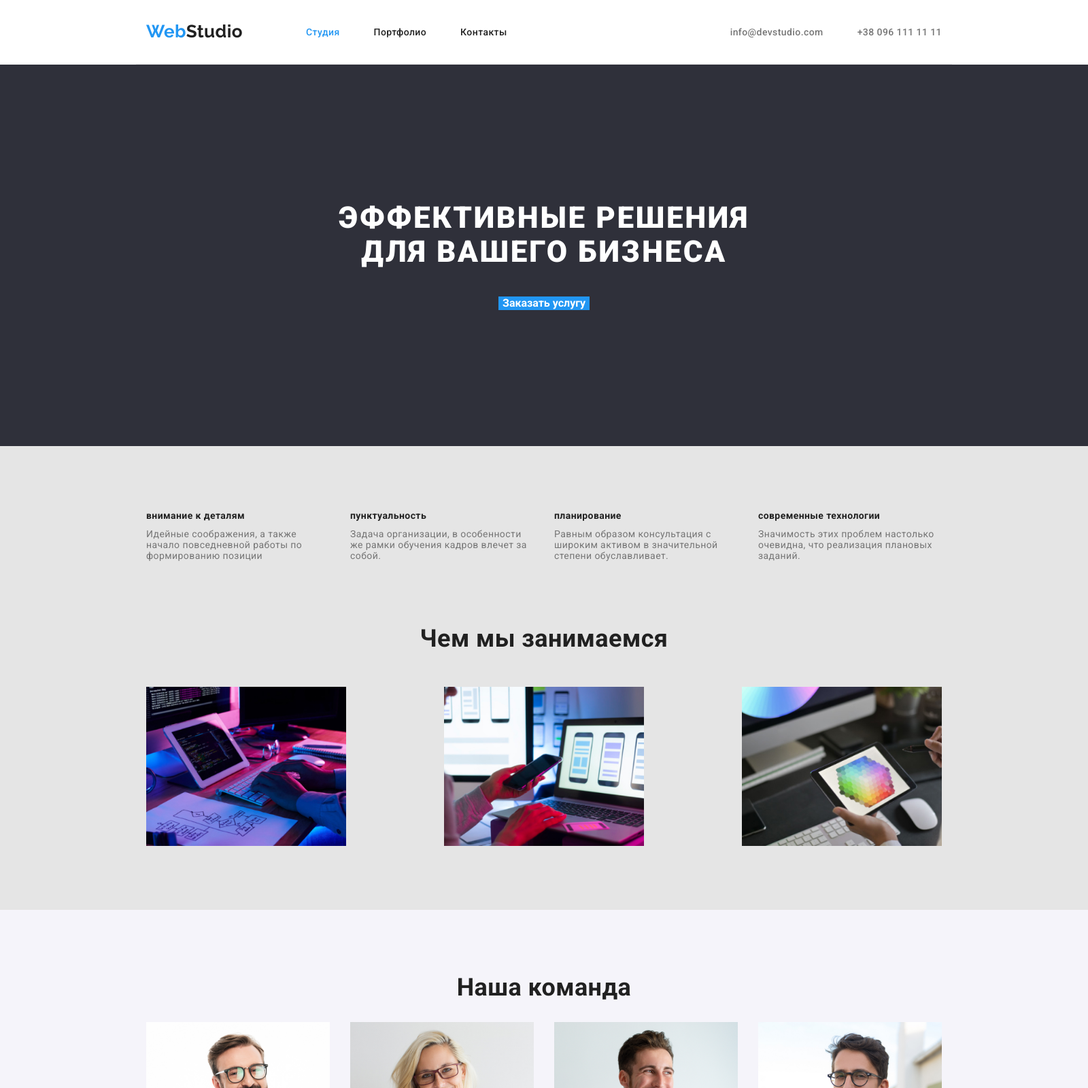
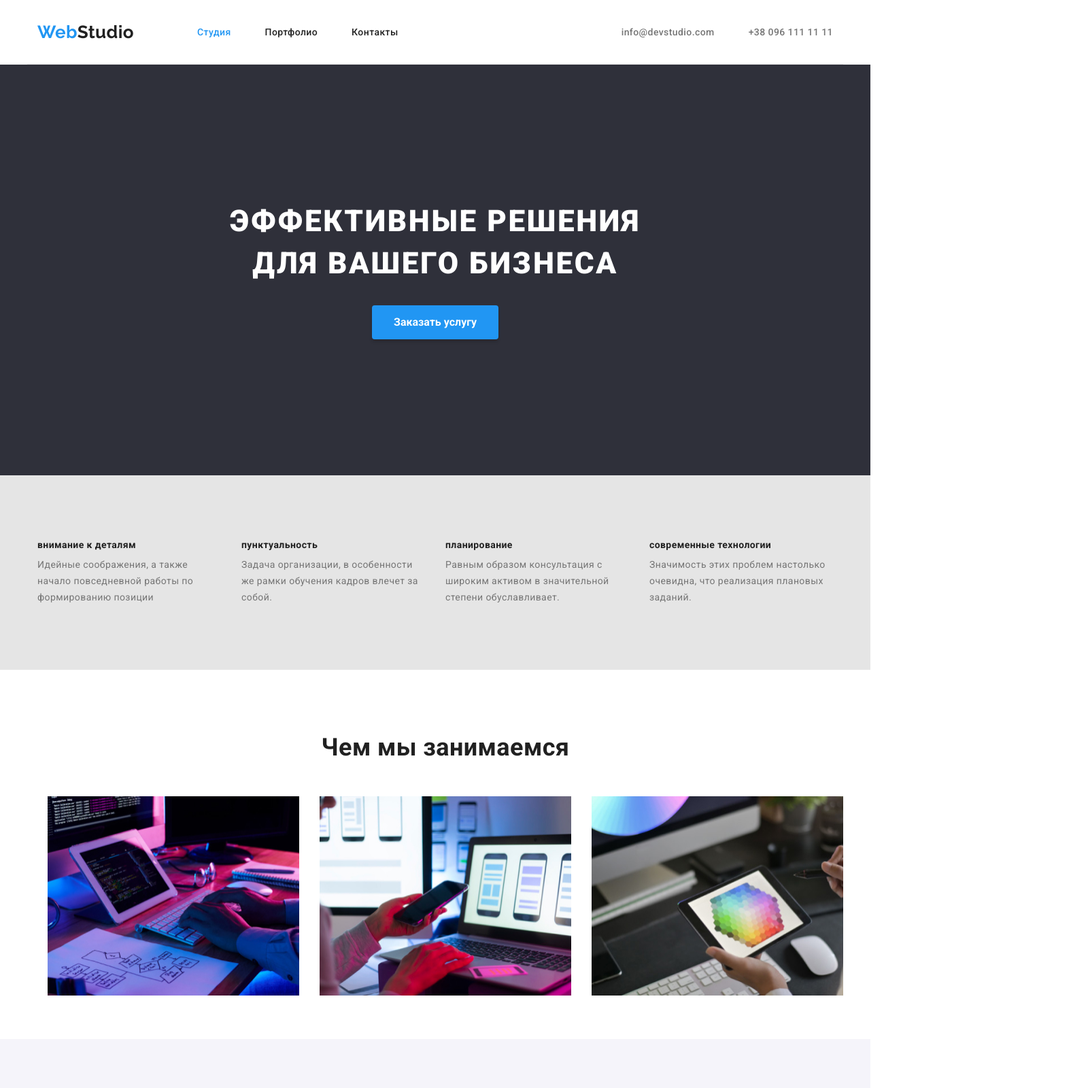
Before and after one commit to OlegK-coder/goit-markup-hw-03, a plain HTML site: page index.html in a window 1280 px wide. Shown: the top 1600 px of the page at 68% size, 1600 px wide, since content can reach past the window. Drawn offline with nearby package versions, Linux system fonts and the light colour scheme.

Commit message:
corrected

```diff
--- a/css/styles.css
+++ b/css/styles.css
@@ -17,7 +17,6 @@ body {
   font-size: 14px;
   letter-spacing: 0.03em;
   color: #757575;
-  width: 1600px;
 }
 
 h1,
@@ -40,6 +39,7 @@ ol {
 
 img {
   display: block;
+  width: 100%;
 }
 
 .container {
@@ -88,7 +88,7 @@ nav {
   font-family: Raleway;
   font-weight: bold;
   font-size: 26px;
-  line-height: 1, 17;
+  line-height: 1.17;
   text-decoration: none;
 
   margin-right: 93px;
@@ -108,19 +108,18 @@ nav {
   margin-right: 50px;
 }
 
-.nav-contacts {
+.header-contacts {
   display: flex;
-
   padding-left: 0;
 }
 
-.mail {
+.header-contacts-item:not(:last-child) {
   margin-right: 50px;
 }
 
 .nav-link {
   font-weight: 500;
-  line-height: 1, 14;
+  line-height: 1.14;
   color: #212121;
   text-decoration: none;
 }
@@ -140,13 +139,13 @@ nav {
 
 .contacts-link {
   font-weight: 500;
-  line-height: 1, 14;
+  line-height: 1.14;
   color: #757575;
   text-decoration: none;
 }
 
-.nav-contacts a:hover,
-.nav-contacts a:focus {
+.header-contacts a:hover,
+.header-contacts a:focus {
   color: var(--special-text-color);
 }
 
@@ -156,30 +155,43 @@ nav {
   padding-top: 200px;
   padding-bottom: 200px;
   background-color: var(--special-background);
+  text-align: center;
+}
+
+.hero-title-div {
+  max-width: 700px;
+  text-align: center;
+  margin: 0 auto;
+  margin-bottom: 30px;
 }
 
 .hero-title {
-  margin-bottom: 40px;
-  text-align: center;
   font-weight: 900;
   font-size: 44px;
-  line-height: 1, 36px;
+  line-height: 1.4;
   letter-spacing: 0.06em;
+
   background-color: var(--special-background);
   color: #ffffff;
+  text-transform: uppercase;
+}
+
+.button {
+  border-radius: 4px;
+  display: inline-block;
+  padding: 10px 32px;
+  text-align: center;
+  font-size: 16px;
+  font-weight: 700;
+  line-height: 1.9;
+  border-style: none;
+  cursor: pointer;
 }
 
 .hero-border-button {
-  display: block;
-  margin-left: auto;
-  margin-right: auto;
+  box-shadow: 0px 4px 4px rgba(0, 0, 0, 0.15);
   background-color: #2196f3;
-  font-size: 16px;
-  font-weight: 700;
-  line-height: 1, 9;
-  border-style: none;
   color: #ffffff;
-  cursor: pointer;
 }
 
 /* ============== Services ============== */
@@ -193,27 +205,33 @@ nav {
   justify-content: space-between;
   padding-left: 0;
   margin-bottom: 94px;
+  margin-right: -30px;
+  margin-bottom: -30px;
+}
+
+.services-list-item {
+  max-width: calc((100% - 120px) / 4);
+
+  margin-right: 30px;
+  margin-bottom: 30px;
 }
 
 .services-title {
   font-weight: 700;
   font-size: 14px;
-  line-height: 1, 17;
+  line-height: 1.17;
   color: var(--primery-text-color);
 
-  max-width: 270px;
   margin-bottom: 10px;
 }
 
 .services-text {
-  line-height: 1, 7;
-
-  max-width: 270px;
+  line-height: 1.7;
 }
 
 .services-images-title {
   font-size: 36px;
-  line-height: 1, 16;
+  line-height: 1.16;
   text-align: center;
   color: var(--primery-text-color);
   margin-bottom: 50px;
@@ -223,6 +241,15 @@ nav {
   display: flex;
   justify-content: space-between;
   padding-left: 0;
+  margin-right: -30px;
+  margin-bottom: -30px;
+}
+
+.services-images-item {
+  max-width: calc((100% - 90px) / 3);
+
+  margin-right: 30px;
+  margin-bottom: 30px;
 }
 
 /* ============== Services ============== */
@@ -237,10 +264,20 @@ nav {
 
   justify-content: space-between;
   padding-left: 0;
+  margin-right: -30px;
+  margin-bottom: -30px;
 }
+
+.team-item {
+  max-width: calc((100% - 120px) / 4);
+
+  margin-right: 30px;
+  margin-bottom: 30px;
+}
+
 .team-title {
   font-size: 36px;
-  line-height: 1, 16;
+  line-height: 1.16;
   text-align: center;
   color: var(--primery-text-color);
   margin-bottom: 30px;
@@ -249,7 +286,7 @@ nav {
 .team-member {
   font-weight: 500;
   font-size: 16px;
-  line-height: 1, 17;
+  line-height: 1.17;
   text-align: center;
   color: var(--primery-text-color);
   padding-bottom: 10px;
@@ -257,7 +294,7 @@ nav {
 
 .team-job {
   font-size: 16px;
-  line-height: 1, 17;
+  line-height: 1.17;
   text-align: center;
   margin-bottom: 94px;
 }
@@ -279,14 +316,14 @@ nav {
   font-family: Raleway;
   font-weight: bold;
   font-size: 26px;
-  line-height: 1 17;
+  line-height: 1.17;
   text-decoration: none;
   margin-bottom: 20px;
 }
 
 .adress {
   display: block;
-  line-height: 1, 7;
+  line-height: 1.7;
   font-style: normal;
   color: #ffffff;
   margin-bottom: 9px;
@@ -301,7 +338,7 @@ nav {
 }
 
 .footer-contacts-link {
-  line-height: 1, 7;
+  line-height: 1.7;
   color: rgba(255, 255, 255, 0.6);
   text-decoration: none;
   text-align: left;
@@ -327,7 +364,7 @@ nav {
   color: #212121;
   border-style: none;
   font-size: 16px;
-  line-height: 1, 6;
+  line-height: 1.6;
   cursor: pointer;
   margin-bottom: 56;
 }
--- a/index.html
+++ b/index.html
@@ -32,9 +32,11 @@
             </ul>
          </nav>
 
-        <ul class="nav-contacts list">
-            <li><a class="contacts-link mail" lang="en" href="mailto:info@devstudio.com">info@devstudio.com</a></li>
-            <li><a class="contacts-link" href="tel:+380961111111">+38 096 111 11 11</a></li>
+        <ul class="header-contacts list">
+            <li class="header-contacts-item mail">
+                <a class="contacts-link" lang="en" href="mailto:info@devstudio.com">info@devstudio.com</a></li>
+            <li class="header-contacts-item">
+                <a class="contacts-link" href="tel:+380961111111">+38 096 111 11 11</a></li>
         </ul>
     </div>
     </header>
@@ -45,8 +47,11 @@
 
 
         <section class="hero">
-           <h1 class="hero-title">ЭФФЕКТИВНЫЕ РЕШЕНИЯ <br> ДЛЯ ВАШЕГО БИЗНЕСА</h1>
-           <button class="hero-border-button" type="button">Заказать услугу</button>
+            <div class="hero-title-div">
+           <h1 class="hero-title">эффективные решения для вашего бизнеса</h1>
+        </div>
+           <button class="button hero-border-button" type="button">Заказать услугу</button>
+
         </section>
 
 
@@ -56,32 +61,49 @@
             <div class="container services-container">
 
             <ul class="services-list list">
-                <li>
+                <li class="services-list-item">
                     <h3 class="services-title">внимание к деталям</h3>
                     <p class="services-text">Идейные соображения, а также начало повседневной работы по формированию позиции</p>
                 </li>
-                <li>
+                <li class="services-list-item">
                     <h3 class="services-title">пунктуальность</h3>
                     <p class="services-text">Задача организации, в особенности же рамки обучения кадров влечет за собой.</p>
                 </li>
-                <li>
+                <li class="services-list-item">
                     <h3 class="services-title">планирование</h3>
                     <p class="services-text">Равным образом консультация с широким активом в значительной степени обуславливает.</p>
                 </li>
-                <li>
+                <li class="services-list-item">
                     <h3 class="services-title">современные технологии</h3>
                     <p class="services-text">Значимость этих проблем настолько очевидна, что реализация плановых заданий.</p>
                 </li>
             </ul>
-            <div>
+            </div>
+            </section>
 
+           <section class="section services-images">
+               <div class="container services-images-container">
 
           <h2 class="services-images-title">Чем мы занимаемся</h2>
 
             <ul class="services-images list">
-               <li><img src="./img/img1.jpg" alt="фотография мужчины, набирающего код" width="294"></li>
-               <li><img src="./img/img2.jpg" alt="фотография женщины, выбирающей дизайн интерфеса" width="294"></li>
-               <li><img src="./img/img3.jpg" alt="фотография человека, занимающегося графическим дизайном" width="294"></li>
+               <li class="services-images-item">
+                   <div class="thumb">
+                   <img src="./img/img1.jpg" alt="фотография мужчины, набирающего код" width="294">
+                </div>
+                </li>
+
+                <li class="services-images-item">
+                <div class="thumb">
+                    <img src="./img/img2.jpg" alt="фотография мужчины, набирающего код" width="294">
+                </div>
+                 </li>
+
+                <li class="services-images-item">
+                    <div class="thumb">
+                        <img src="./img/img3.jpg" alt="фотография мужчины, набирающего код" width="294">
+                    </div>
+                </li>
             </ul>
             </div>
             </section>
@@ -92,21 +114,33 @@
             <div class="container team-container">
           <h2 class="team-title">Наша команда</h2>
             <ul class="team-list list">
-                <li><img style="margin-bottom: 30px" src="./img/img4.jpg" alt="фотография дизайнера продуктов" width="270">
+                <li class="team-item">
+                    <img style="margin-bottom: 30px" src="./img/img4.jpg" alt="фотография дизайнера продуктов" width="270">
+                    <div class="team-content">
                     <h3 class="team-member">Игорь Демьяненко</h3>
                     <p class="team-job" lang="en">Product Designer</p>
+                </div>
                 </li>
-                <li><img style="margin-bottom: 30px" src="./img/img5.jpg" alt="фотография фронтенд-разработчика" width="270">
+                <li class="team-item">
+                    <img style="margin-bottom: 30px" src="./img/img5.jpg" alt="фотография фронтенд-разработчика" width="270">
+                    <div class="team-content">
                     <h3 class="team-member">Ольга Репина</h3>
                     <p  class="team-job"lang="en">Frontender Developer</p>
+                    </div>
                 </li>
-                <li><img style="margin-bottom: 30px"src="./img/img6.jpg" alt="фотография маркетолога" width="270">
+                <li class="team-item">
+                    <img style="margin-bottom: 30px"src="./img/img6.jpg" alt="фотография маркетолога" width="270">
+                    <div class="team-content">
                     <h3 class="team-member">Николай Тарасов</h3>
                     <p  class="team-job"lang="en">Marketing</p>
+                    </div>
                 </li>
-                <li><img style="margin-bottom: 30px" src="./img/img7.jpg" alt="фотография дизайнера пользовательского интерфейса" width="270">
+                <li class="team-item">
+                    <img style="margin-bottom: 30px" src="./img/img7.jpg" alt="фотография дизайнера пользовательского интерфейса" width="270">
+                    <div class="team-content">
                     <h3 class="team-member" >Михаил Ермаков</h3>
                     <p  class="team-job"lang="en" >UI Designer</p>
+                    </div>
                 </li>
             </ul>
             </div>
```
Also changed, not shown: img/sass/main.scss (added).
